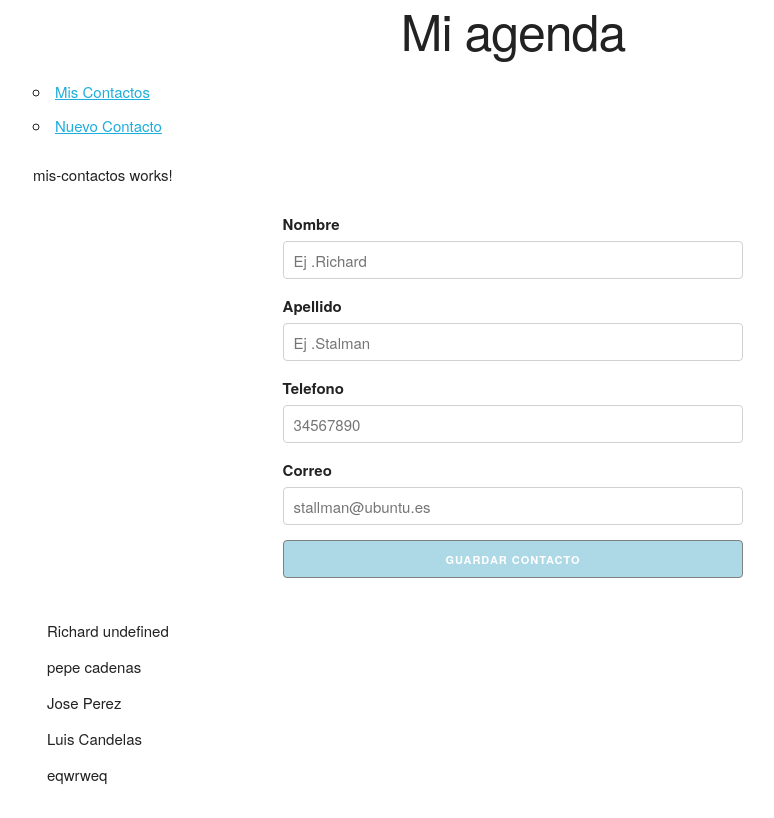
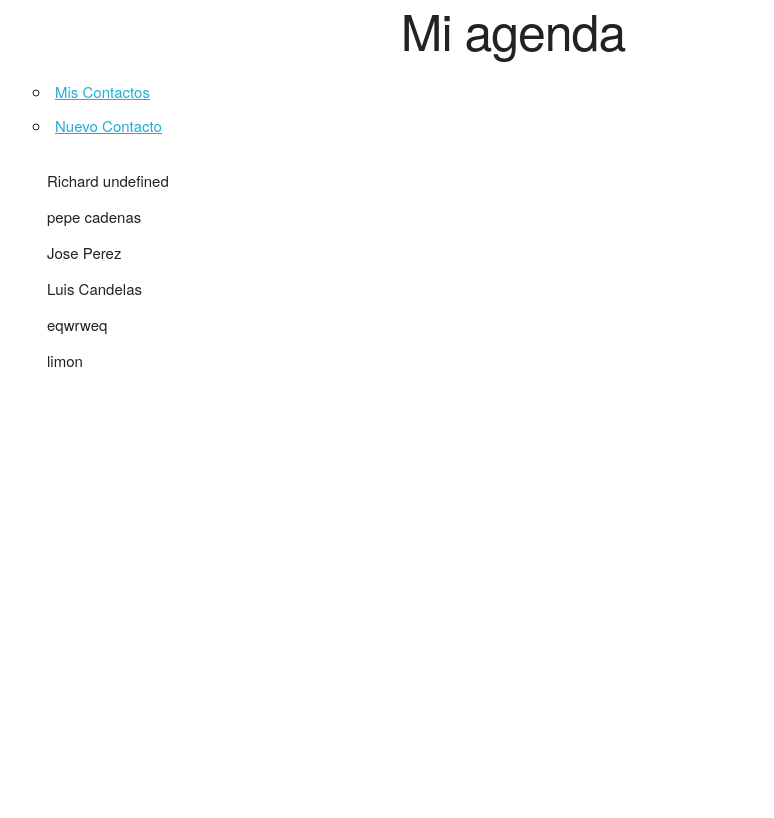
Before and after one commit to 1984Miguel/nuevaAgenda, an Angular app in the folder Agenda/: page /mis-contactos in a window 1280 px wide. Shown: the whole page, without its empty margins (127-901 px from the left). Built offline with nearby package versions, Linux system fonts and the light colour scheme; data requests are answered from the project's data file.

Commit message:
añado doble pestaña y pongo mas componentes

```diff
--- a/Agenda/db.json
+++ b/Agenda/db.json
@@ -33,6 +33,13 @@
       "telefono": "",
       "correo": "",
       "id": 5
+    },
+    {
+      "nombre": "limon",
+      "apellido": "",
+      "telefono": "",
+      "correo": "",
+      "id": 6
     }
   ]
 }
--- a/Agenda/src/app/app.component.html
+++ b/Agenda/src/app/app.component.html
@@ -22,25 +22,10 @@
         <!-- zona dinamica que cargamos diferentes secciones -->
     <router-outlet> </router-outlet>
 
-    <formulario-alta
-    (clikEnGuardar)="guardarContacto($event)"
-
-    ></formulario-alta>
 
 
-    <!-- PAra enlazar datos en un componente hijo basta con indicar el atributo
-    que se ha expuesto en este. si queremos evaliar una expresion previa a su
-    asignacion usamos usamos con corchetes el atributo -->
-
-    <!-- Cuando trabajamos con observables en los templates podemos ayudarnos de Pipe 'async
-    este Pipe lo que hace es gestionar suscripcion y desuscripcion del observable en cuestion
 
 
-    -->
-    <lista-contactos [datos] ="contactos$ | async"
-    (clickEnEliminar)="eliminarContacto($event)" >
 
 
-    </lista-contactos>
-
 </div>
--- a/Agenda/src/app/app.component.ts
+++ b/Agenda/src/app/app.component.ts
@@ -1,9 +1,9 @@
-import { Component, OnInit } from '@angular/core';
-import {Observable} from "rxjs/Observable"
+import { Component } from '@angular/core';
 
-import{ContactosService} from "./contactos.service"
 
-import{Contacto} from "./contactos"
+
+
+
 
 @Component({
   // selecto elemento html donde se intanciara este componente
@@ -16,44 +16,22 @@ import{Contacto} from "./contactos"
   // indicamos la ruta de los documentos css que afecta a este componente
   styleUrls: ['./app.component.css']
 })
-export class AppComponent implements OnInit {
+export class AppComponent  {
 
-// queremos que lo pinte el hijo una coleccion de contactos
-  // contactos: Contacto[];
-  contactos$: Observable<Contacto[]>;
-
-// hago inyeccion de dependencias si o si
-// para hacerlo en constructor de la clase. tenemos que indicar un
-//  parametro con un modificador de acceso obligatorio
-// ademas debemos anotar su tipo que no es otro al servicio a inyectar
-constructor(private _contactosService: ContactosService){}
 
 
 // inializamos los datos que se crean al principio
-ngOnInit()
-{
- this.contactos$ = this._contactosService
-                  .obteberContactos()
-               //  .subscribe(contactos: Contacto[])
-}
 
-guardarContacto(contacto: Contacto): void
-{
-  this._contactosService
-  .agregarContacto(contacto)
-  .subscribe(() =>{
-     this.contactos$ = this._contactosService.obteberContactos();
-  })
 
-}
-
+/*
   eliminarContacto(contacto: Contacto):void{
     /* elimina lista de este componente
     let posicion = this.contactos.indexOf(contacto);
     this.contactos.splice(posicion, 1);
-    */
+
 
     this._contactosService.eliminarContacto(contacto);
     this.contactos$ = this._contactosService.obteberContactos();
   }
+  */
 }
--- a/Agenda/src/app/mis-contactos/mis-contactos.component.html
+++ b/Agenda/src/app/mis-contactos/mis-contactos.component.html
@@ -1,3 +1,16 @@
-<p>
-  mis-contactos works!
-</p>
+
+  <!-- PAra enlazar datos en un componente hijo basta con indicar el atributo
+    que se ha expuesto en este. si queremos evaliar una expresion previa a su
+    asignacion usamos usamos con corchetes el atributo -->
+
+    <!-- Cuando trabajamos con observables en los templates podemos ayudarnos de Pipe 'async
+    este Pipe lo que hace es gestionar suscripcion y desuscripcion del observable en cuestion
+
+
+    -->
+
+ <lista-contactos [datos] ="contactos$ | async"
+    (clickEnEliminar)="eliminarContacto($event)" >
+
+
+    </lista-contactos>
--- a/Agenda/src/app/mis-contactos/mis-contactos.component.ts
+++ b/Agenda/src/app/mis-contactos/mis-contactos.component.ts
@@ -1,4 +1,8 @@
 import { Component, OnInit } from '@angular/core';
+import {Observable} from "rxjs/Observable"
+import{ContactosService} from "../contactos.service"
+
+import{Contacto} from "../contactos"
 
 @Component({
   selector: 'app-mis-contactos',
@@ -7,9 +11,35 @@ import { Component, OnInit } from '@angular/core';
 })
 export class MisContactosComponent implements OnInit {
 
-  constructor() { }
+  // queremos que lo pinte el hijo una coleccion de contactos
+  // contactos: Contacto[];
+  contactos$: Observable<Contacto[]>;
+
+  // hago inyeccion de dependencias si o si
+// para hacerlo en constructor de la clase. tenemos que indicar un
+//  parametro con un modificador de acceso obligatorio
+// ademas debemos anotar su tipo que no es otro al servicio a inyectar
+constructor(private _contactosService: ContactosService){}
+
+
 
   ngOnInit() {
+
+     this.contactos$ = this._contactosService
+                  .obteberContactos();
+               //  .subscribe(contactos: Contacto[])
+}
+
+/*
+  eliminarContacto(contacto: Contacto):void{
+    /* elimina lista de este componente
+    let posicion = this.contactos.indexOf(contacto);
+    this.contactos.splice(posicion, 1);
+
+
+    this._contactosService.eliminarContacto(contacto);
+    this.contactos$ = this._contactosService.obteberContactos();
   }
+  */
 
 }
--- a/Agenda/src/app/nuevo-contacto/nuevo-contacto.component.html
+++ b/Agenda/src/app/nuevo-contacto/nuevo-contacto.component.html
@@ -1,3 +1,4 @@
-<p>
-  nuevo-contacto works!
-</p>
+<formulario-alta
+    (clikEnGuardar)="guardarContacto($event)"
+
+    ></formulario-alta>
--- a/Agenda/src/app/nuevo-contacto/nuevo-contacto.component.ts
+++ b/Agenda/src/app/nuevo-contacto/nuevo-contacto.component.ts
@@ -1,15 +1,36 @@
-import { Component, OnInit } from '@angular/core';
+import { Component } from '@angular/core';
+import {Router} from "@angular/router";
+
+import{ContactosService} from "../contactos.service"
+import{Contacto} from "../contactos"
 
 @Component({
   selector: 'app-nuevo-contacto',
   templateUrl: './nuevo-contacto.component.html',
   styleUrls: ['./nuevo-contacto.component.css']
 })
-export class NuevoContactoComponent implements OnInit {
+export class NuevoContactoComponent  {
 
-  constructor() { }
+  constructor(private _contactosService: ContactosService,
+  private _router: Router) { }
 
   ngOnInit() {
   }
 
+  guardarContacto(contacto: Contacto): void
+{
+  this._contactosService
+  .agregarContacto(contacto)
+  .subscribe(() =>{
+      alert("El contacto se ha creado")
+
+      this._router.navigate(["mis-contactos"])
+
+
+
+  });
+
+
 }
+
+}
```
